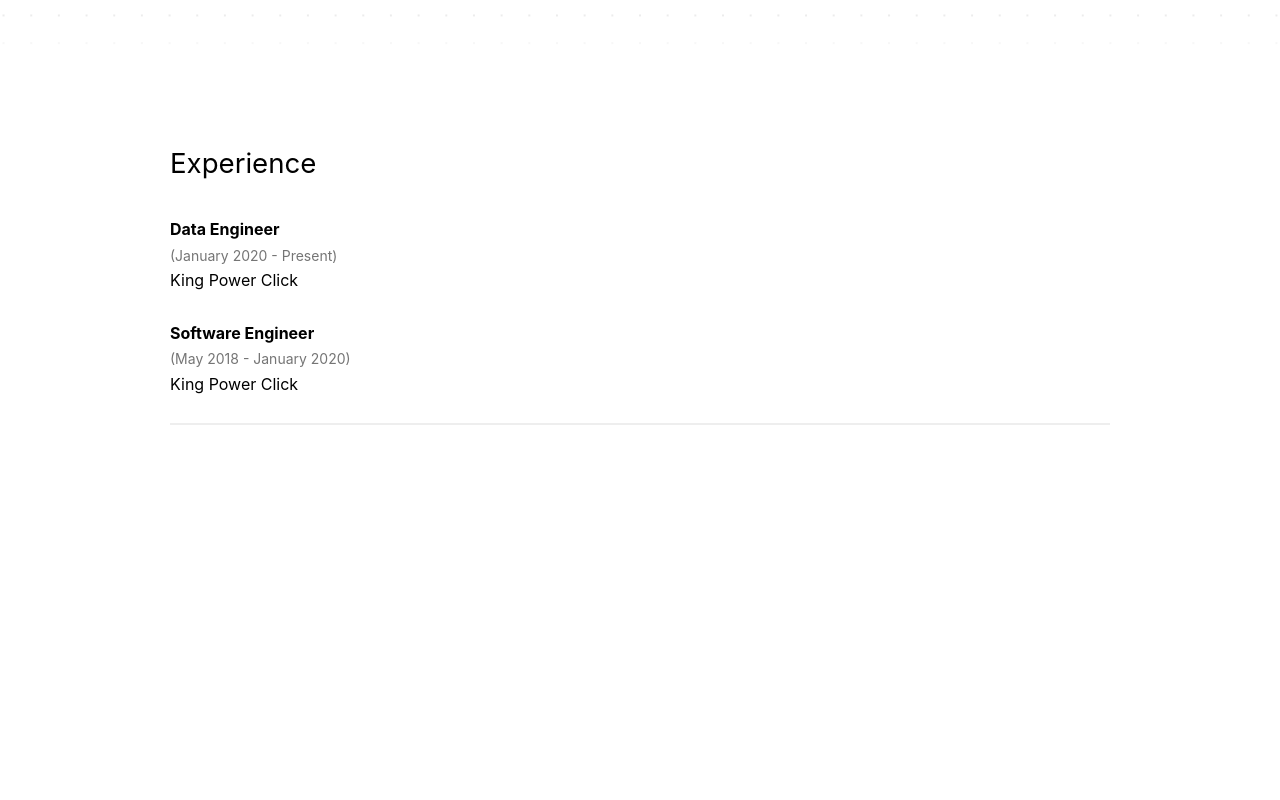
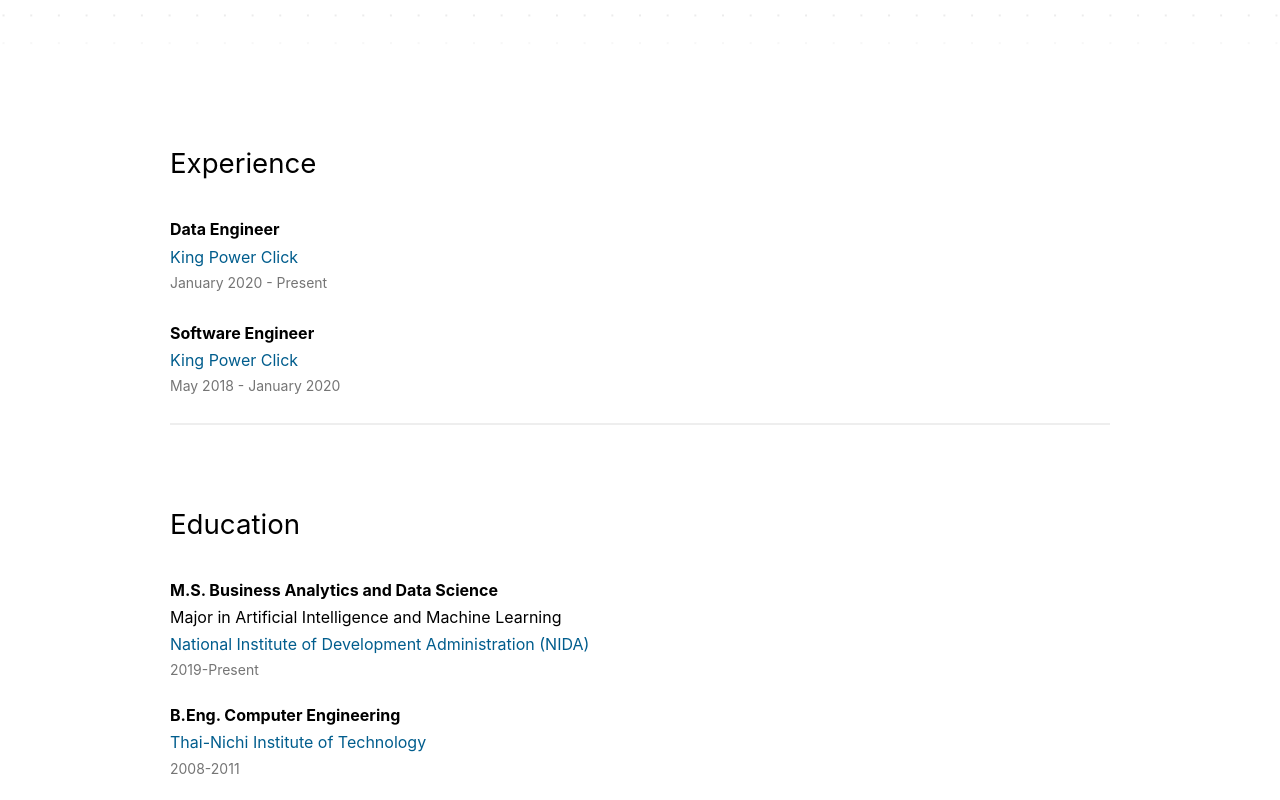
Before and after one commit to athivvat/athiw.at, a Next.js app: page / in a window 1280 px wide. Shown: the part 276-1076 px from the top of the page. Before the commit the page ends 800 px from the top, so only its background shows below. Built offline with nearby package versions, Linux system fonts and the light colour scheme.

Commit message:
Add Education

```diff
--- /dev/null
+++ b/src/components/Education/Education.tsx
@@ -0,0 +1,50 @@
+import styled from 'styled-components';
+
+const Degree = styled.p`
+  margin: 0;
+  padding: 0;
+  font-weight: bold;
+`;
+
+const Major = styled.p`
+  margin: 0;
+  padding: 0;
+`;
+
+const University = styled.a``;
+
+const Period = styled.div`
+  margin: 0;
+  padding: 0;
+  color: #757575;
+  font-size: 14px;
+`;
+
+const Item = styled.div`
+  margin-bottom: 20px;
+`;
+
+const Education = () => {
+  return (
+    <>
+      <h2>Education</h2>
+      <Item>
+        <Degree>M.S. Business Analytics and Data Science</Degree>
+        <Major>Major in Artificial Intelligence and Machine Learning</Major>
+        <University href="http://www.nida.ac.th/en/" target="_blank">
+          National Institute of Development Administration (NIDA)
+        </University>
+        <Period>2019-Present</Period>
+      </Item>
+      <Item>
+        <Degree>B.Eng. Computer Engineering</Degree>
+        <University href="https://www.tni.ac.th/" target="_blank">
+          Thai-Nichi Institute of Technology
+        </University>
+        <Period>2008-2011</Period>
+      </Item>
+    </>
+  );
+};
+
+export { Education };
--- /dev/null
+++ b/src/components/Education/index.ts
@@ -0,0 +1 @@
+export { Education } from './Education'
--- a/src/components/Experience/Experience.tsx
+++ b/src/components/Experience/Experience.tsx
@@ -10,7 +10,7 @@ const JobTitle = styled.p`
   font-weight: bold;
 `;
 
-const Company = styled.p`
+const Company = styled.a`
   margin: 0;
   padding: 0;
 `;
@@ -28,13 +28,17 @@ const Experience = () => {
       <h2>Experience</h2>
       <Container>
         <JobTitle>Data Engineer</JobTitle>
-        <Period>(January 2020 - Present)</Period>
-        <Company>King Power Click</Company>
+        <Company href="http://kingpowerclick.com/" target="_blank">
+          King Power Click
+        </Company>
+        <Period>January 2020 - Present</Period>
       </Container>
       <Container>
         <JobTitle>Software Engineer</JobTitle>
-        <Period>(May 2018 - January 2020)</Period>
-        <Company>King Power Click</Company>
+        <Company href="http://kingpowerclick.com/" target="_blank">
+          King Power Click
+        </Company>
+        <Period>May 2018 - January 2020</Period>
       </Container>
       <hr />
     </>
--- a/src/components/index.ts
+++ b/src/components/index.ts
@@ -2,3 +2,4 @@ export { Box } from './Box';
 export { Header } from './Header';
 export { Layout } from './Layout';
 export { Experience } from './Experience';
+export { Education } from './Education';
--- a/src/pages/index.tsx
+++ b/src/pages/index.tsx
@@ -1,10 +1,11 @@
-import { Header, Experience } from "../components";
+import { Header, Experience, Education } from "../components";
 
 function HomePage() {
   return (
     <>
     <Header />
     <Experience />
+    <Education />
     </>
   );
 }
```
